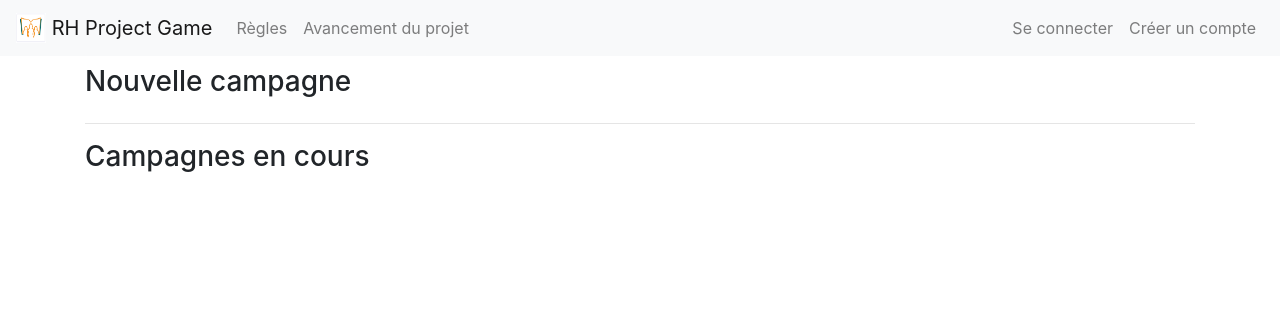
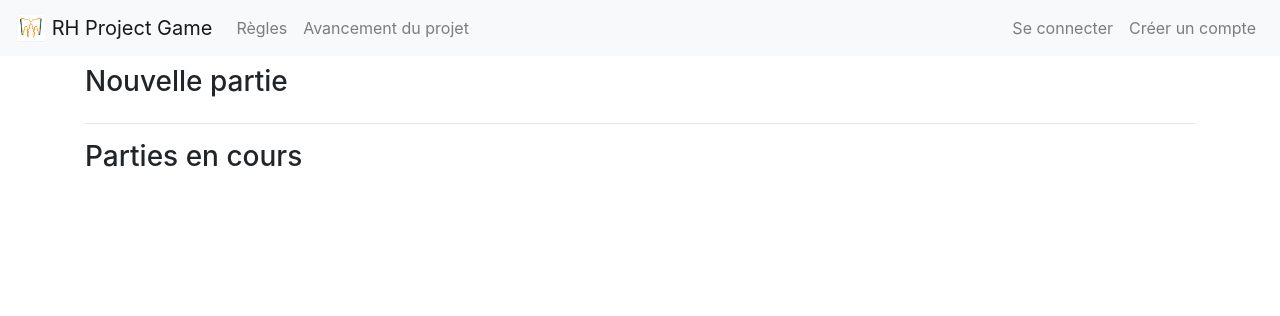
Before and after one commit to Aboncenn/RHProject, a Symfony app: template templates/game/index.html.twig in a window 1280 px wide. Shown: the top 316 px of the page. Run offline with Twig, Linux system fonts and the light colour scheme; the template is opened without the code that fills it, so the values that code supplies are empty; some libraries are stand-ins or nearby versions.

Commit message:
Fix campagne -> partie

```diff
--- a/templates/game/index.html.twig
+++ b/templates/game/index.html.twig
@@ -1,7 +1,7 @@
 {% extends 'base.html.twig' %}
 
 {% block body %}
-    <h3>Nouvelle campagne</h3>
+    <h3>Nouvelle partie</h3>
     <div class="row">
         {% for campagne in list_campagne %}
             <div class="col-md-6 col-xl-3">
@@ -20,7 +20,7 @@
         {% endfor %}
     </div>
     <hr/>
-    <h3>Campagnes en cours</h3>
+    <h3>Parties en cours</h3>
     <div class="row">
         {% for campagne in list_campagne_started %}
             <div class="col-md-6 col-xl-3">
@@ -28,7 +28,7 @@
                     <img class="card-img-top" src="{{ asset('images/') ~ 'aventure' ~ random('0123456789') ~ '.png'}}" alt="Illustration de l'aventure">
                     <div class="card-body">
                         <h5 class="card-title">{{ campagne.nom }}</h5>
-                        <a href="{{ path ('chat', {game: campagne.id})}}" class="btn btn-success"><i class="fa fa-play-circle"></i> Relancer la campagne</a>
+                        <a href="{{ path ('chat', {game: campagne.id})}}" class="btn btn-success"><i class="fa fa-play-circle"></i> Relancer la partie</a>
                     </div>
                 </div>
             </div>
```
